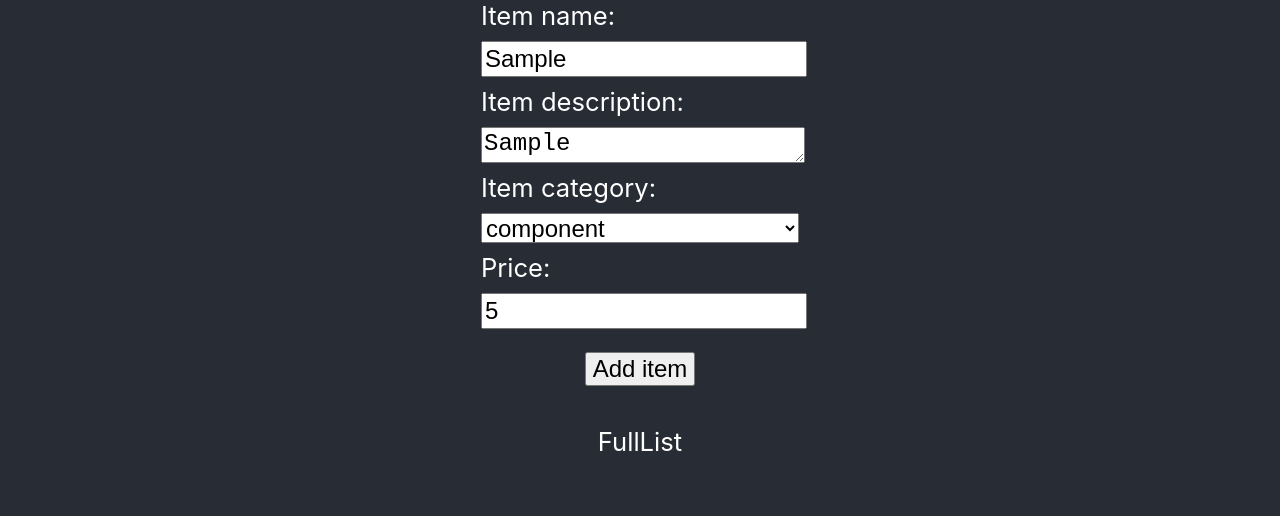
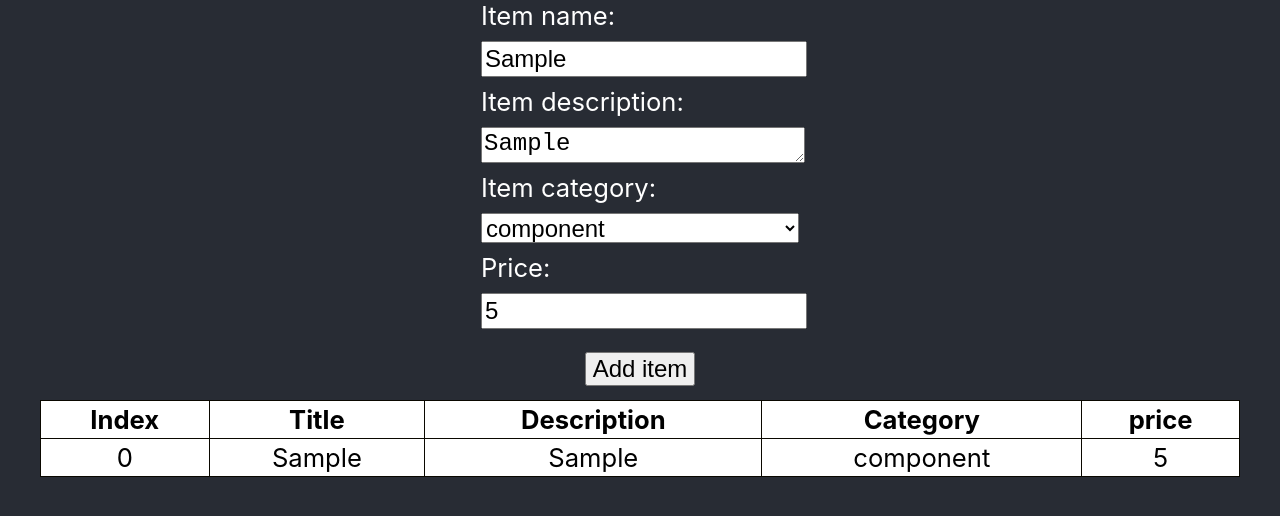
Before and after one commit to olaftarlowski/mdb-task, a React (Create React App) app: page / in a window 1280 px wide. Both pictures are taken after typing "Sample", "Sample", "5" into the empty fields and a click on the button "Add item". Shown: the top 516 px of the page. Built offline with nearby package versions, Linux system fonts and the light colour scheme.

Commit message:
results submitted to state are now rendered in basic table component

```diff
--- a/src/App.js
+++ b/src/App.js
@@ -16,7 +16,7 @@ const InitialWrapper = styled.div`
 
 const App = () => {
   const [fullList, setFullList] = useState([]);
-  console.log(fullList);
+  // console.log(fullList);
 
   const addNewListItemHandler = (props) => {
     setFullList((prevState) => {
@@ -26,8 +26,8 @@ const App = () => {
 
   return (
     <InitialWrapper>
-      <AddNewItem dataList={fullList} addNewItem={addNewListItemHandler} />
-      <FullList />
+      <AddNewItem addNewItem={addNewListItemHandler} />
+      <FullList dataList={fullList} />
     </InitialWrapper>
   );
 };
--- a/src/components/FullList/FullList.js
+++ b/src/components/FullList/FullList.js
@@ -1,5 +1,57 @@
-const FullList = () => {
-    return <p>FullList</p>;
-  };
+import styled from "styled-components";
 
-  export default FullList;
+const Table = styled.table`
+  max-width: 1200px;
+  width: 100%;
+  background-color: #ffffff;
+  border-collapse: collapse;
+  border-width: 1px;
+  border-color: #0a0800;
+  border-style: solid;
+  color: #000;
+
+  td,
+  th {
+    border-width: 1px;
+    border-color: #0a0800;
+    border-style: solid;
+    padding: 3px;
+  }
+
+  thead {
+    background-color: #fff;
+  }
+`;
+
+const FullList = (props) => {
+  return (
+    <>
+      <Table>
+        <thead>
+          <tr>
+            <th>Index</th>
+            <th>Title</th>
+            <th>Description</th>
+            <th>Category</th>
+            <th>price</th>
+          </tr>
+        </thead>
+        <tbody>
+          {props.dataList.map((item, index) => {
+            return (
+              <tr key={index}>
+                <td>{index}</td>
+                <td>{item.name}</td>
+                <td>{item.desc}</td>
+                <td>{item.category}</td>
+                <td>{item.price}</td>
+              </tr>
+            );
+          })}
+        </tbody>
+      </Table>
+    </>
+  );
+};
+
+export default FullList;
```
